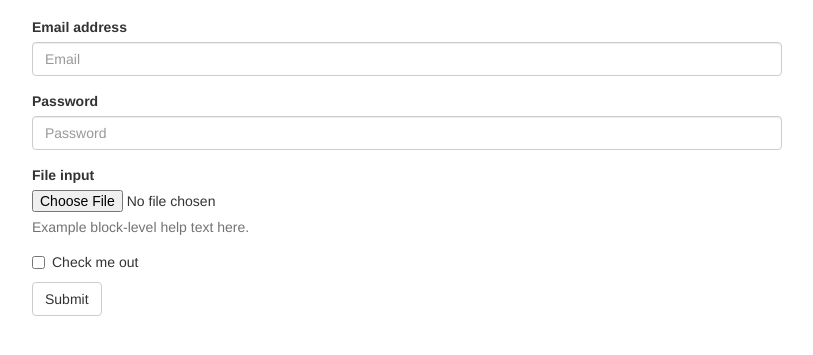
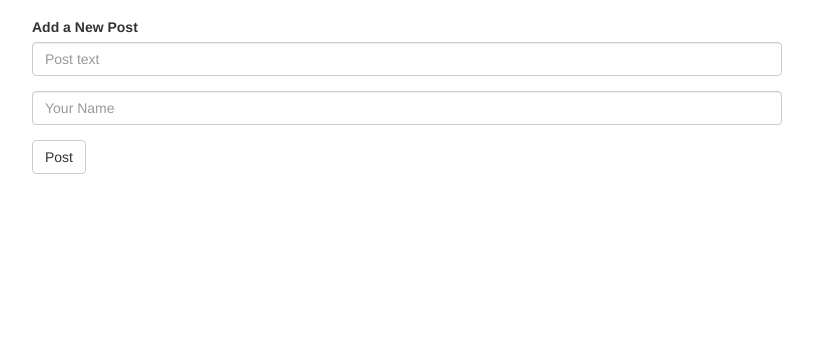
Before and after one commit to d-renteria-a/project-reddit, a plain HTML site: page index.html in a window 1280 px wide. Shown: the part 103-458 px from the top of the page, without its empty margins (233-1046 px from the left). Drawn offline with nearby package versions, Linux system fonts and the light colour scheme.

Commit message:
Add new post HTML

```diff
--- a/index.html
+++ b/index.html
@@ -20,24 +20,13 @@
             <div class="col-md-8">
                 <form>
                     <div class="form-group">
-                      <label for="exampleInputEmail1">Email address</label>
-                      <input type="email" class="form-control" id="exampleInputEmail1" placeholder="Email">
+                      <label for="exampleInputEmail1">Add a New Post</label>
+                      <input type="text" class="form-control" id="new-post-text" placeholder="Post text">
                     </div>
                     <div class="form-group">
-                      <label for="exampleInputPassword1">Password</label>
-                      <input type="password" class="form-control" id="exampleInputPassword1" placeholder="Password">
+                      <input type="text" class="form-control" id="new-post-name" placeholder="Your Name">
                     </div>
-                    <div class="form-group">
-                      <label for="exampleInputFile">File input</label>
-                      <input type="file" id="exampleInputFile">
-                      <p class="help-block">Example block-level help text here.</p>
-                    </div>
-                    <div class="checkbox">
-                      <label>
-                        <input type="checkbox"> Check me out
-                      </label>
-                    </div>
-                    <button type="submit" class="btn btn-default">Submit</button>
+                    <button type="submit" class="btn btn-default">Post</button>
                   </form>
             </div>
 
```
